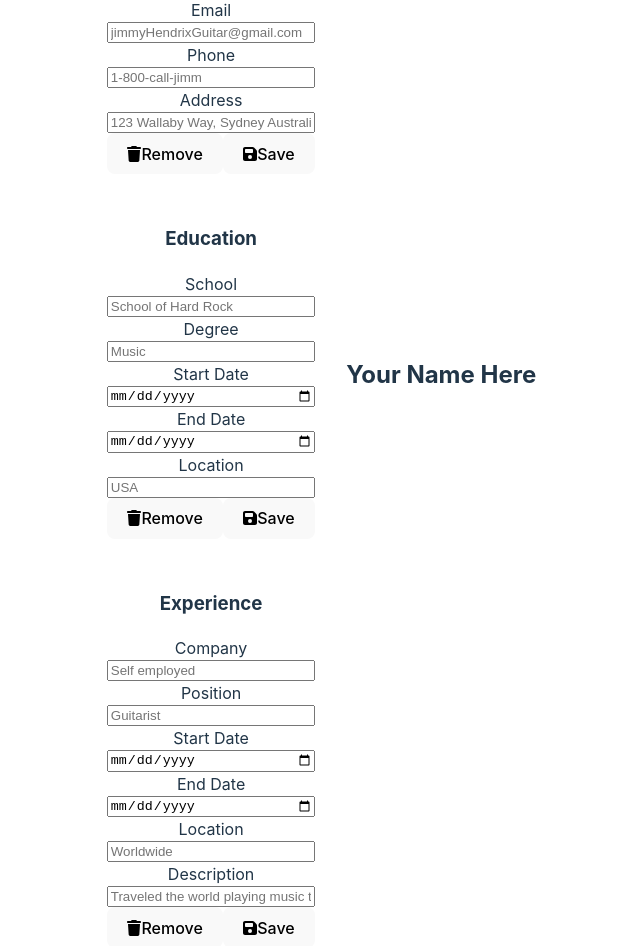
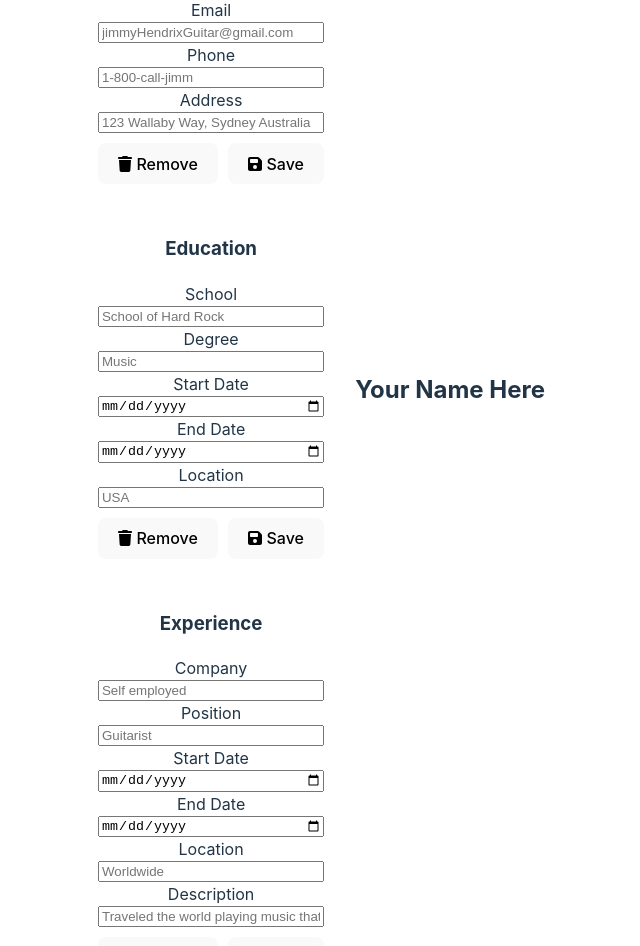
Before and after one commit to kauai-ian/resume-builder-react, a React (Vite) app: page / in a window 1280 px wide. Shown: the part 366-1312 px from the top of the page, without its empty margins (324-964 px from the left). Built offline with nearby package versions, Linux system fonts and the light colour scheme.

Commit message:
starting on resume display. reduced redundencies

```diff
--- a/src/components/EducationDetails.tsx
+++ b/src/components/EducationDetails.tsx
@@ -1,5 +1,5 @@
 import { ChangeEventHandler } from "react";
-import styled from "styled-components";
+import { FormContainer, FormStyled, Label, Input } from "./helpers/form-style";
 import { Buttons } from "./helpers/button";
 import { handleRemove, handleSave } from "./helpers/handlers";
 
@@ -76,20 +76,3 @@ export const EducationDetails: React.FC<{
 
   );
 };
-
-const FormContainer = styled.div`
-  display: flex;
-  flex-direction: column;
-  border-radius: 5px;
-  border: 1px solid white;
-  padding: 10px;
-`;
-
-const FormStyled = styled.form`
-  display: flex;
-  flex-direction: column;
-`;
-
-const Label = styled.label``;
-
-const Input = styled.input``;
--- a/src/components/Experience.tsx
+++ b/src/components/Experience.tsx
@@ -1,4 +1,4 @@
-import styled from "styled-components";
+import { FormContainer, FormStyled, Label, Input } from "./helpers/form-style";
 import { ChangeEventHandler } from "react";
 import { Buttons } from "./helpers/button";
 import { handleRemove, handleSave } from "./helpers/handlers";
@@ -85,20 +85,3 @@ export const ExperienceDetails: React.FC<{
     </FormContainer>
   );
 };
-
-const FormContainer = styled.div`
-  display: flex;
-  flex-direction: column;
-  border-radius: 5px;
-  border: 1px solid white;
-  padding: 10px;
-`;
-
-const FormStyled = styled.form`
-  display: flex;
-  flex-direction: column;
-`;
-
-const Label = styled.label``;
-
-const Input = styled.input``;
--- a/src/components/PersonalDetails.tsx
+++ b/src/components/PersonalDetails.tsx
@@ -1,5 +1,5 @@
 import { ChangeEventHandler } from "react";
-import styled from "styled-components";
+import { FormContainer, FormStyled, Label, Input } from "./helpers/form-style";
 import { Buttons } from "./helpers/button";
 import { handleRemove, handleSave } from "./helpers/handlers";
 
@@ -56,20 +56,3 @@ export const PersonalDetails: React.FC<{
     </FormContainer>
   );
 };
-
-const FormContainer = styled.div`
-  display: flex;
-  flex-direction: column;
-  border-radius: 5px;
-  border: 1px solid white;
-  padding: 10px;
-`;
-
-const FormStyled = styled.form`
-  display: flex;
-  flex-direction: column;
-`;
-
-const Label = styled.label``;
-
-const Input = styled.input``;
--- a/src/components/Sidebar.tsx
+++ b/src/components/Sidebar.tsx
@@ -63,12 +63,6 @@ const Sidebar = () => {
         phone={personalInfo.phone}
         address={personalInfo.address}
         id={personalInfo.id}
-        onSave={function (): void {
-          throw new Error("Function not implemented.");
-        }}
-        onRemove={function (): void {
-          throw new Error("Function not implemented.");
-        }}
       />
       <EducationDetails
         onChange={handleEducationDetailsChange}
@@ -78,12 +72,6 @@ const Sidebar = () => {
         endDate={educationInfo.endDate}
         location={educationInfo.location}
         id={educationInfo.id}
-        onSave={function (): void {
-          throw new Error("Function not implemented.");
-        }}
-        onRemove={function (): void {
-          throw new Error("Function not implemented.");
-        }}
       />
       <ExperienceDetails
         onChange={handleExperienceDetailsChange}
@@ -94,12 +82,6 @@ const Sidebar = () => {
         location={experienceInfo.location}
         description={experienceInfo.description}
         id={experienceInfo.id}
-        onSave={function (): void {
-          throw new Error("Function not implemented.");
-        }}
-        onRemove={function (): void {
-          throw new Error("Function not implemented.");
-        }}
       />
     </StyledSidebar>
   );
--- a/src/components/helpers/button.tsx
+++ b/src/components/helpers/button.tsx
@@ -3,29 +3,28 @@ import { FontAwesomeIcon } from "@fortawesome/react-fontawesome";
 import { faTrash, faSave } from "@fortawesome/free-solid-svg-icons";
 import { IconDefinition } from "@fortawesome/fontawesome-common-types";
 
-// define the structure shape of an object. describes props.
-export interface ButtonsProps {
+export const Buttons: React.FC<{
   onSave: () => void;
   onRemove: () => void;
-}
-
-export const Buttons: React.FC<ButtonsProps> = ({
-  onSave,
-  onRemove,
-}: ButtonsProps) => {
+}> = ({ onSave, onRemove }) => {
   return (
-    <div className="buttons">
+    <ButtonContainerStyled
+    >
       <button className="delete" onClick={onRemove} type="button">
-        <FontAwesomeIcon icon={faTrash as IconDefinition} />
-        Remove
+        <FontAwesomeIcon icon={faTrash as IconDefinition} /> Remove
       </button>
       <button className="save" onClick={onSave} type="button">
-        <FontAwesomeIcon icon={faSave as IconDefinition} />
-        Save
+        <FontAwesomeIcon icon={faSave as IconDefinition} /> Save
       </button>
-    </div>
+    </ButtonContainerStyled>
   );
 };
+
+export const ButtonContainerStyled = styled.div`
+  display: flex;
+  gap: 10px;
+  margin-top: 10px;
+`;
 
 export const ButtonStyled = styled.button`
   background-color: #fff;
@@ -35,6 +34,7 @@ export const ButtonStyled = styled.button`
   cursor: pointer;
   font-size: 1rem;
   padding: 0.5rem 1rem;
+  margin: 10px;
 `;
 
 export const OutlinedButton = styled(ButtonStyled)`
--- a/src/components/helpers/form-style.tsx
+++ b/src/components/helpers/form-style.tsx
@@ -1,8 +1,18 @@
+import styled from "styled-components";
 
+export const FormContainer = styled.div`
+display: flex;
+flex-direction: column;
+border-radius: 5px;
+border: 1px solid white;
+padding: 10px;
+`;
 
- const formStyles = () => {
+export const FormStyled = styled.form`
+display: flex;
+flex-direction: column;
+`;
 
-return
-}
+export const Label = styled.label``;
 
-export default formStyles
+export const Input = styled.input``;
```
Also changed, not shown: src/components/PersonalData.tsx (added, +32 -0 lines), src/components/ResumeDisplay.tsx (+29 -0 lines).
